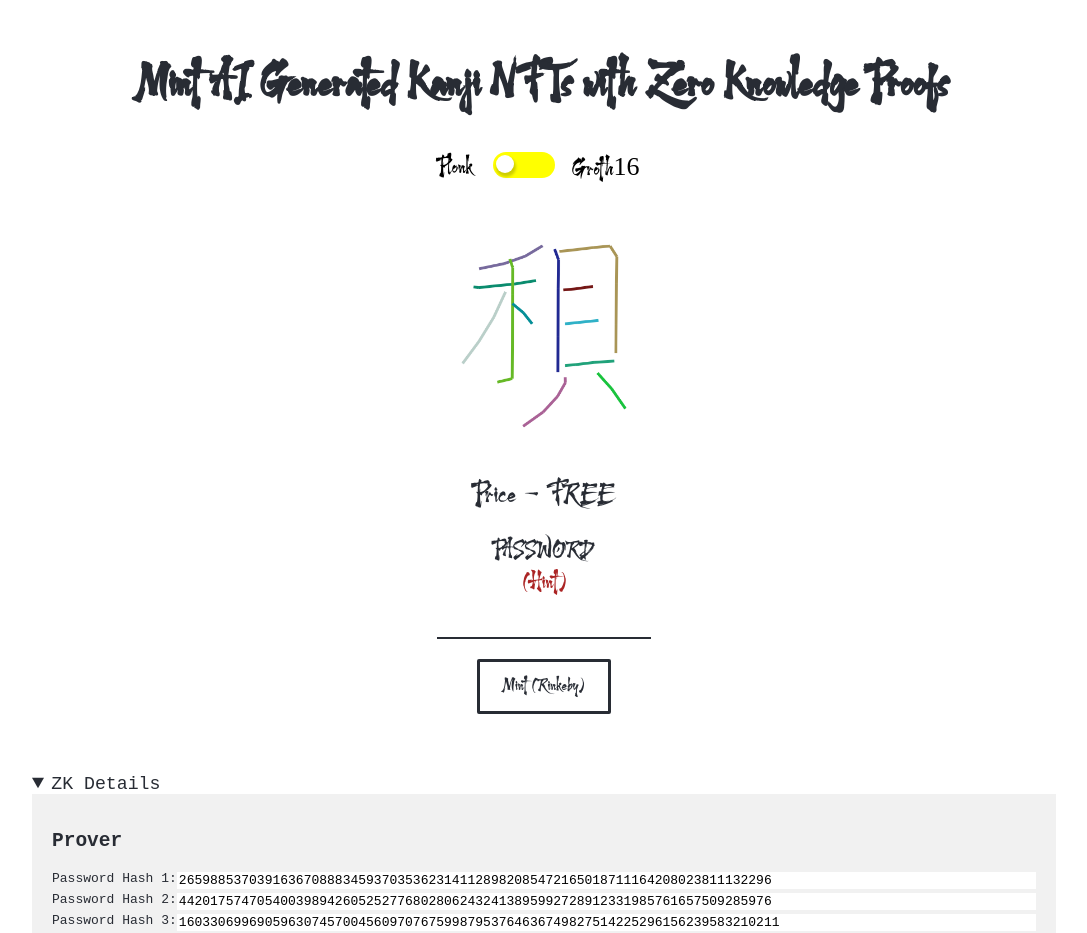
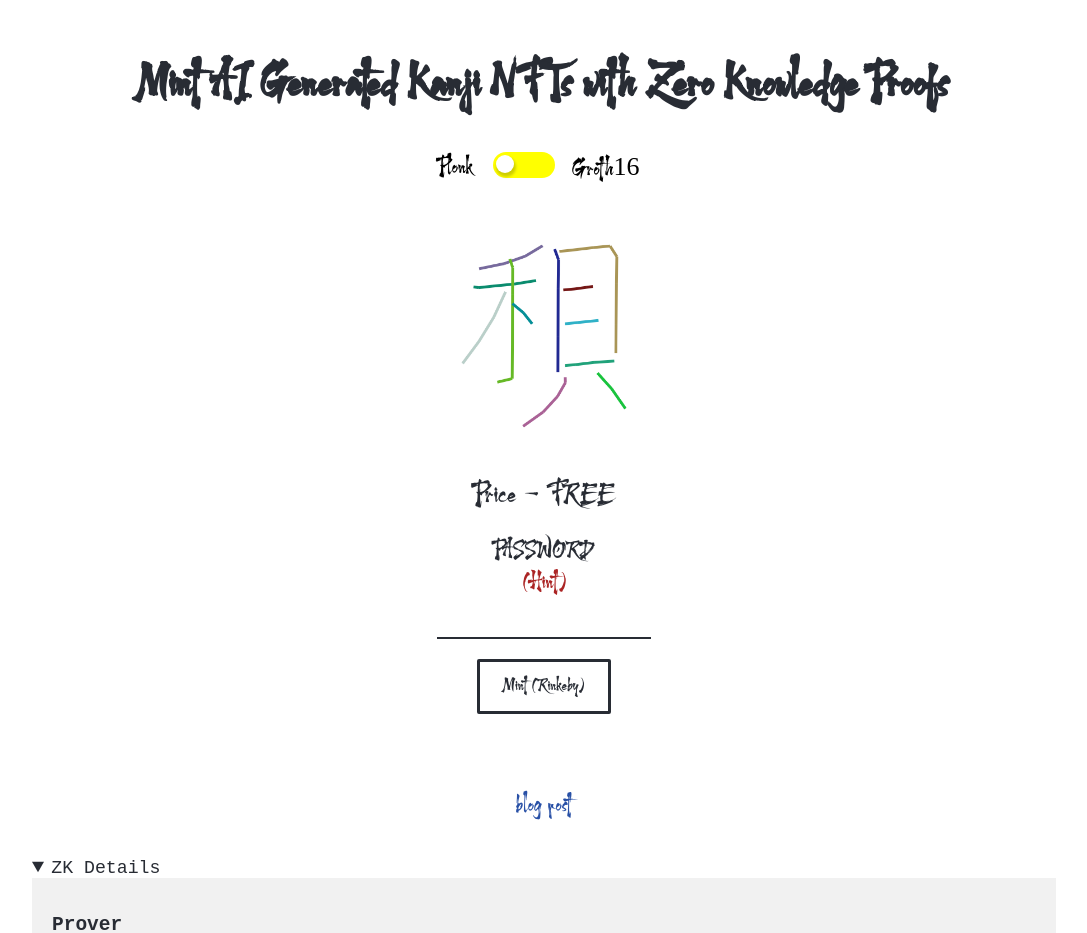
Before and after one commit to flyingnobita/nft-zk, a React (Create React App) app in the folder packages/react_app/: page / in a window 1280 px wide. Shown: the top 933 px of the page, without its empty margins (96-1183 px from the left). Built offline with nearby package versions, Linux system fonts and the light colour scheme.

Commit message:
Add link to blog post

```diff
--- a/packages/react_app/src/App.js
+++ b/packages/react_app/src/App.js
@@ -376,6 +376,13 @@ function App() {
             <Button onClick={handleButtonMint}>Mint (Rinkeby)</Button>
           </DivFlex>
           <DivStatus>{status}</DivStatus>
+          <DivFlex>
+            <p>
+              <Link href="https://flyingnobita.com/posts/2022/09/09/mint-nft-zk">
+                blog post
+              </Link>
+            </p>
+          </DivFlex>
           <DivLeftAlign>
             <Details>
               <Summary>ZK Details</Summary>
```
